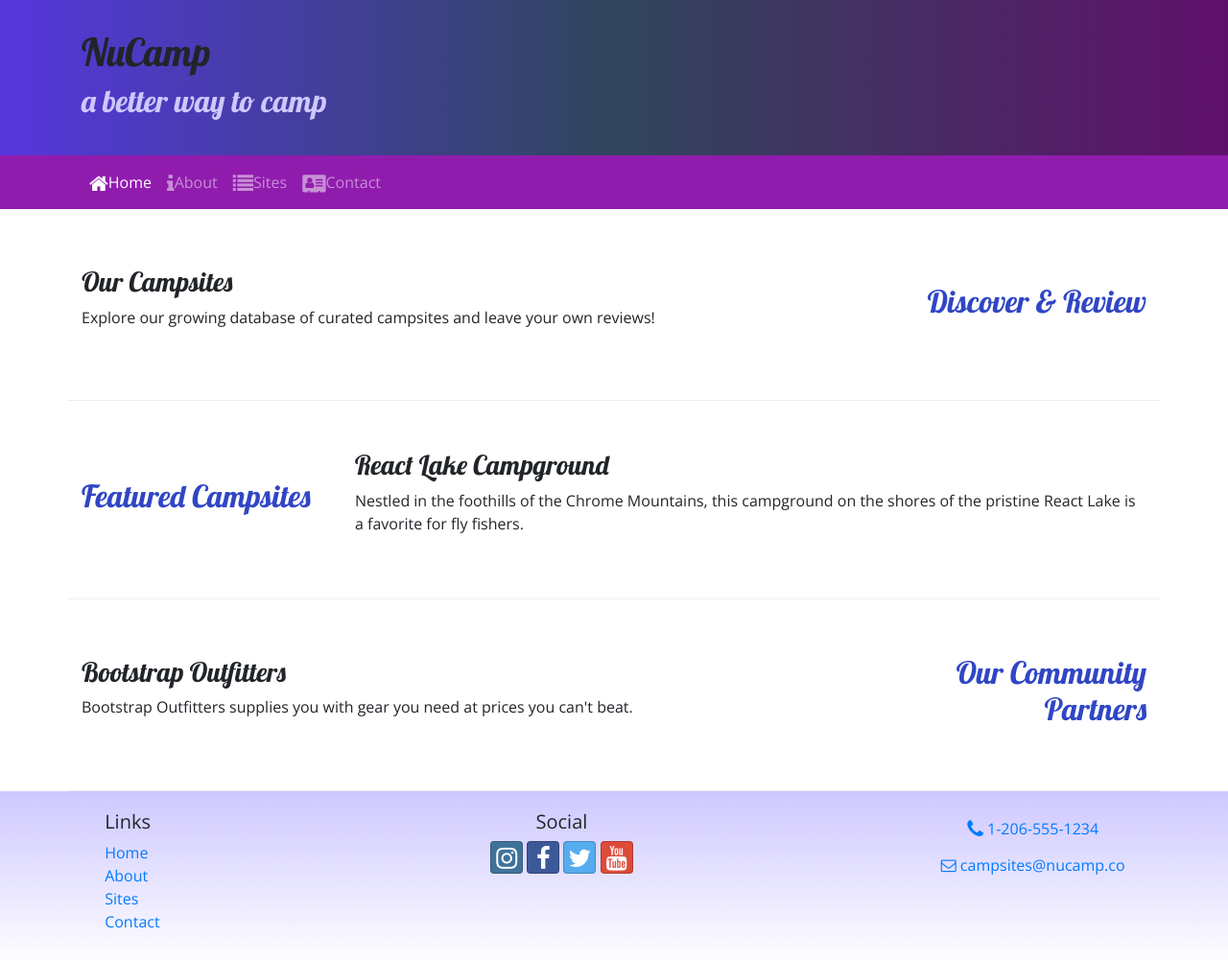
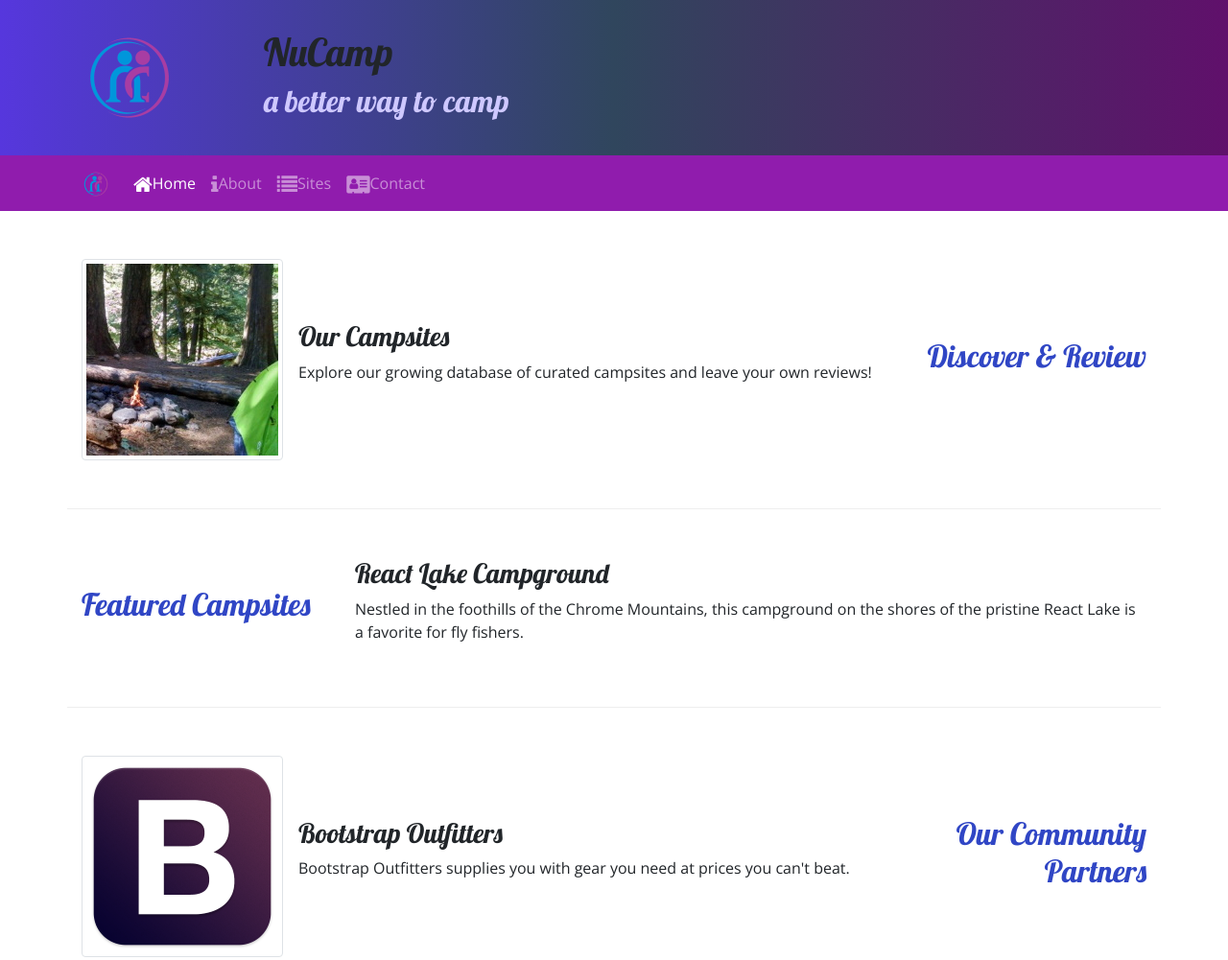
Before and after one commit to nathankthedeveloper/nucampsite, a website: page index.html in a window 1280 px wide. Shown: the top 1001 px of the page at 96% size. Drawn offline with nearby package versions, Linux system fonts and the light colour scheme.

Commit message:
Images and Media

```diff
--- a/index.html
+++ b/index.html
@@ -22,6 +22,9 @@
     <header class="jumbotron jumbotron-fluid">
         <div class="container">
             <div class="row">
+                <div class="col-4 col-sm-3 col-md-2 align-self-center">
+                    <img src="img/logo.png" alt="img-fluid">
+                </div>
                 <div class="col">
                      <h1>NuCamp</h1>
                     <h2>a better way to camp</h2>
@@ -32,7 +35,8 @@
 
  <nav class="navbar navbar-expand-sm navbar-dark sticky-top">
     <div class="container">
-        <button class="navbar-toggler ml-auto" type="button" data-toggle="collapse" data-target="#nucampNavbar">
+        <a class="navbar-brand" href="#"><img src="img/logo.png" height="30" width="30"/></a>
+        <button class="navbar-toggler" type="button" data-toggle="collapse" data-target="#nucampNavbar">
             <span class="navbar-toggler-icon"></span></button>
 
             <div class="collapse navbar-collapse" id="nucampNavbar">
@@ -57,8 +61,13 @@
             </div>
 
             <div class="col">
-                <h3>Our Campsites</h3>
-                <p class="d-none d-sm-block">Explore our growing database of curated campsites and leave your own reviews!</p>
+                <div class="media">
+                    <img class="d-flex mr-3 img-thumbnail" src="img/breadcrumb-trail-thumb.jpg" alt="Breadcrumb-Trail" />
+                    <div class="media-body align-self-center">
+                    <h3>Our Campsites</h3>
+                    <p class="d-none d-sm-block">Explore our growing database of curated campsites and leave your own reviews!</p>
+                    </div>
+                </div>
             </div>
         </div>
 
@@ -80,9 +89,13 @@
             </div>
 
             <div class="col">
-
-            <h3>Bootstrap Outfitters</h3>
-            <p class="d-none d-sm-block">Bootstrap Outfitters supplies you with gear you need at prices you can't beat.</p>
+                <div class="media">
+                    <img class="d-flex mr-3 img-thumbnail" src="img/bootstrap-thumb.png" alt="Bootstrap Outfitters" />
+                    <div class="media-body align-self-center">
+                        <h3>Bootstrap Outfitters</h3>
+                        <p class="d-none d-sm-block">Bootstrap Outfitters supplies you with gear you need at prices you can't beat.</p>
+                    </div>
+                </div>
             </div>
         </div>
     </div>
```
Also changed, not shown: aboutus.html (+10 -6 lines), contactus.html (+5 -1 lines), img/bootstrap-thumb.png (added), img/breadcrumb-trail-thumb.jpg (added), img/breadcrumb-trail.jpg (added), img/chrome-river-thumb.jpg (added), img/chrome-river.jpg (added), img/logo.png (added), img/react-lake-thumb.jpg (added), img/react-lake.jpg (added).
